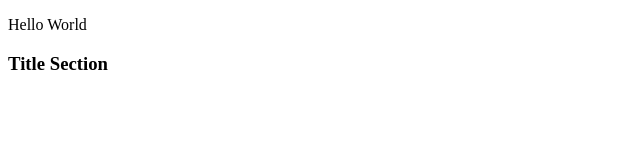
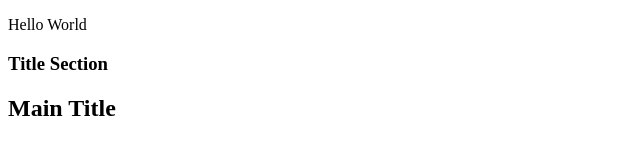
Before and after one commit to kristina-makalatia/web5-197, a plain HTML site: page index.html in a window 1280 px wide. Shown: the whole page, without its empty margins (0-640 px from the left). Drawn offline with Linux system fonts and the light colour scheme.

Commit message:
Update index.html

```diff
--- a/index.html
+++ b/index.html
@@ -13,5 +13,9 @@
         <h3>Title Section</h3>
     </section>
 
+    <section>
+        <h1> Main Title</h1>
+    </section>
+
 </body>
 </html>
```
